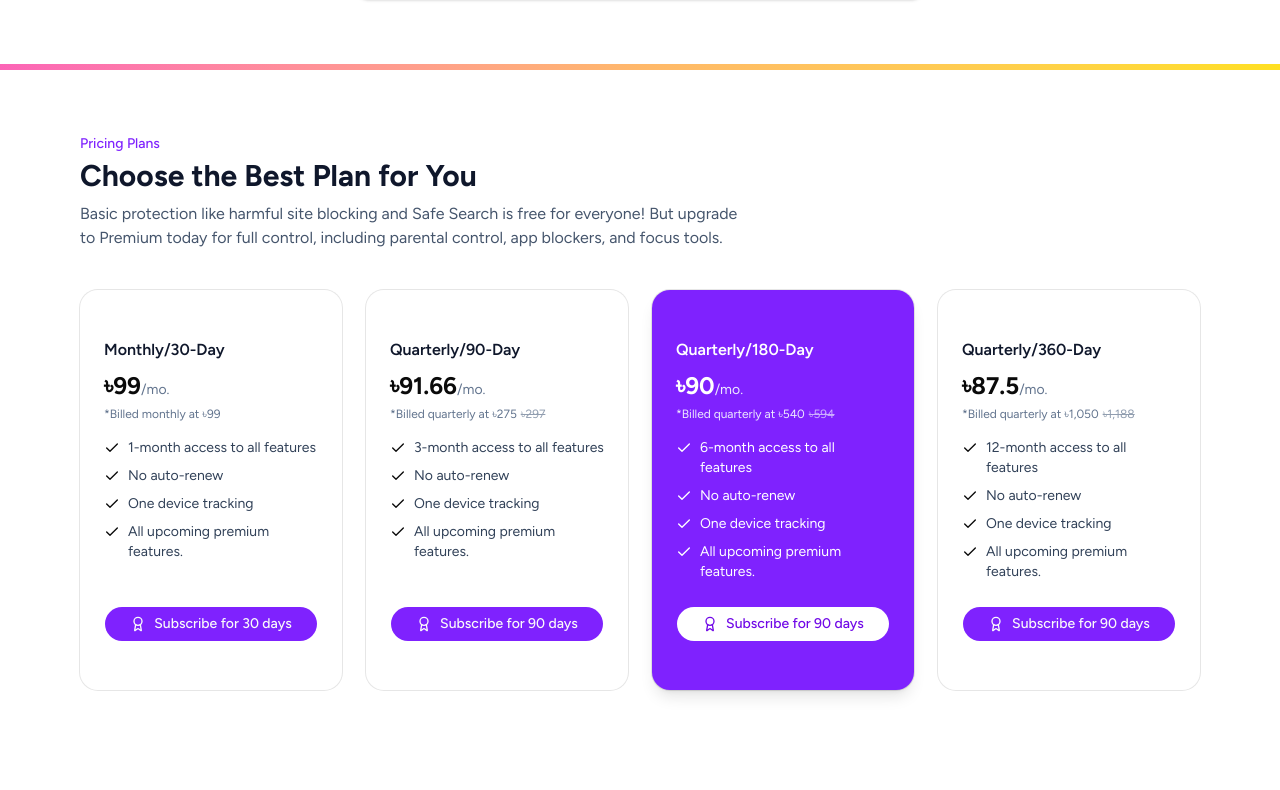
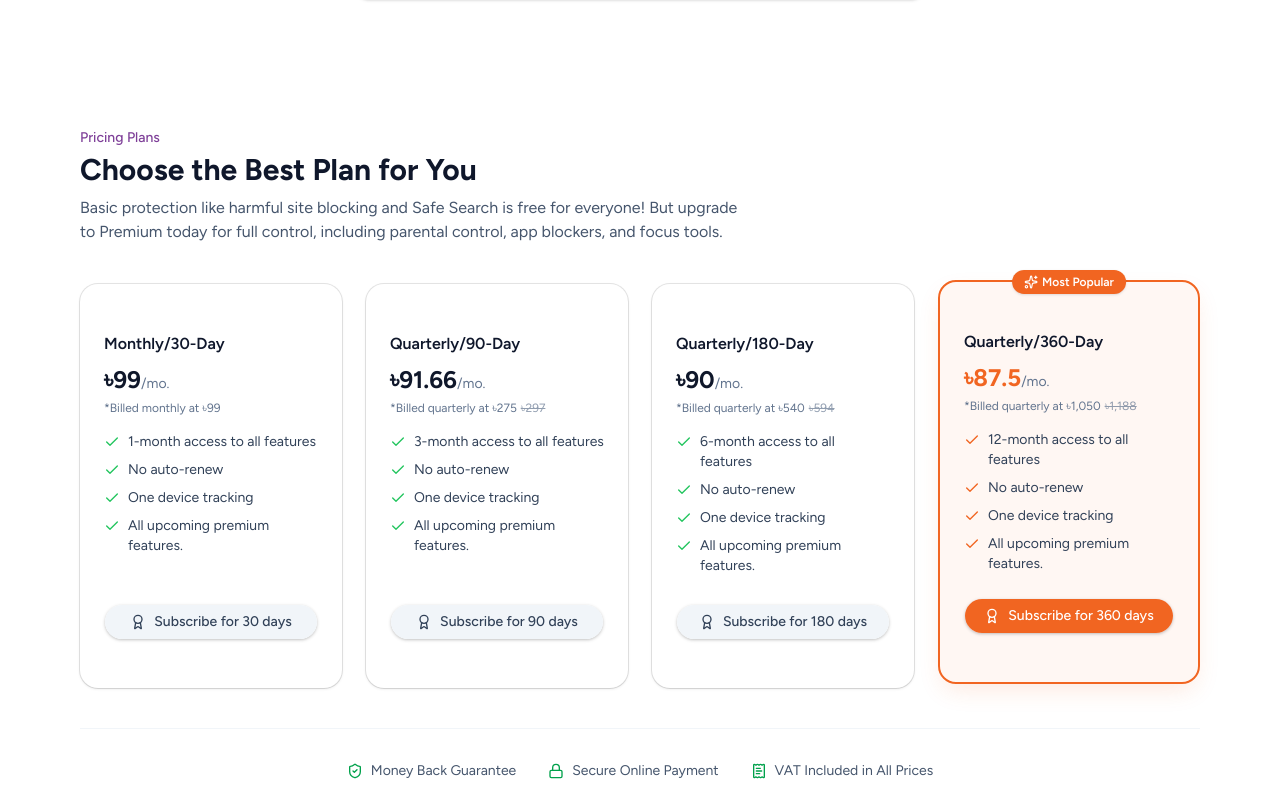
Before and after one commit to safetlyapp/safetly, a Next.js app: page / in a window 1280 px wide. Shown: the part 2170-2960 px from the top of the page. Built offline with nearby package versions, Linux system fonts and the light colour scheme.

Commit message:
[UPDATED ]pricing

```diff
--- a/src/components/home/Pricing.tsx
+++ b/src/components/home/Pricing.tsx
@@ -1,77 +1,96 @@
+"use client";
+
+import { useState } from "react";
 import { Button } from "@/components/ui/button";
 import { Card, CardContent } from "@/components/ui/card";
-import { Check, Award } from "lucide-react";
+import { Check, Award, Sparkles, ShieldCheck, Lock, ReceiptText } from "lucide-react";
 import { cn } from "@/lib/utils";
 
 const PLANS = [
   {
+    id: "monthly",
     name: "Monthly/30-Day",
     price: "৳99",
     per: "/mo.",
     billedNote: "*Billed monthly at ৳99",
     cta: "Subscribe for 30 days",
+    accent: "#F16521",
+    popular: false,
     features: [
       "1-month access to all features",
       "No auto-renew",
       "One device tracking",
       "All upcoming premium features.",
     ],
-    highlighted: false,
   },
   {
+    id: "quarterly-90",
     name: "Quarterly/90-Day",
     price: "৳91.66",
     per: "/mo.",
     billedNote: "*Billed quarterly at ৳275",
     strikeNote: "৳297",
     cta: "Subscribe for 90 days",
+    accent: "#00A14B",
+    popular: false,
     features: [
       "3-month access to all features",
       "No auto-renew",
       "One device tracking",
       "All upcoming premium features.",
     ],
-    highlighted: false,
   },
   {
+    id: "quarterly-180",
     name: "Quarterly/180-Day",
     price: "৳90",
     per: "/mo.",
     billedNote: "*Billed quarterly at ৳540",
     strikeNote: "৳594",
-    cta: "Subscribe for 90 days",
+    cta: "Subscribe for 180 days",
+    accent: "#7E3F98",
+    popular: false,
     features: [
       "6-month access to all features",
       "No auto-renew",
       "One device tracking",
       "All upcoming premium features.",
     ],
-    highlighted: true,
   },
   {
+    id: "quarterly-360",
     name: "Quarterly/360-Day",
     price: "৳87.5",
     per: "/mo.",
     billedNote: "*Billed quarterly at ৳1,050",
     strikeNote: "৳1,188",
-    cta: "Subscribe for 90 days",
+    cta: "Subscribe for 360 days",
+    accent: "#F16521",
+    popular: true,
     features: [
       "12-month access to all features",
       "No auto-renew",
       "One device tracking",
       "All upcoming premium features.",
     ],
-    highlighted: false,
   },
 ];
 
+const TRUST_BADGES = [
+  { icon: ShieldCheck, label: "Money Back Guarantee" },
+  { icon: Lock, label: "Secure Online Payment" },
+  { icon: ReceiptText, label: "VAT Included in All Prices" },
+];
+
 export default function Pricing() {
+  // Default selected: 360-Day
+  const [selectedId, setSelectedId] = useState("quarterly-360");
+
   return (
-    <section  id="pricing" className="relative overflow-hidden">
-      <div className="h-1.5 w-full bg-gradient-to-r from-pink-400 via-orange-300 to-yellow-300" />
+    <section id="pricing" className="relative overflow-hidden">
 
       <div className="mx-auto max-w-6xl px-4 py-16">
-        <p className="text-sm font-medium text-violet-600">Pricing Plans</p>
+        <p className="text-sm font-medium text-secondary">Pricing Plans</p>
         <h2 className="mt-1 text-2xl font-bold text-slate-900 md:text-3xl">
           Choose the Best Plan for You
         </h2>
@@ -82,44 +101,57 @@ export default function Pricing() {
         </p>
 
         <div className="mt-10 grid grid-cols-1 gap-6 sm:grid-cols-2 lg:grid-cols-4">
-          {PLANS.map((plan) => (
+          {PLANS.map((plan) => {
+            const isSelected = selectedId === plan.id;
+
+            return (
               <Card
-              key={plan.name}
+                key={plan.id}
+                onClick={() => setSelectedId(plan.id)}
+                style={
+                  isSelected
+                    ? {
+                        borderColor: plan.accent,
+                        backgroundColor: `${plan.accent}0D`,
+                        boxShadow: `0 10px 25px -5px ${plan.accent}26`,
+                      }
+                    : undefined
+                }
                 className={cn(
-                "relative flex flex-col",
-                plan.highlighted
-                  ? "border-violet-600 bg-violet-600 text-white shadow-lg"
-                  : "border-slate-200"
+                  "relative flex cursor-pointer flex-col overflow-visible transition-all duration-300",
+                  isSelected
+                    ? "border-2 -translate-y-1"
+                    : "border-slate-200 shadow-sm hover:-translate-y-0.5 hover:shadow-md hover:border-slate-300"
                 )}
               >
+                {plan.popular && (
+                  <span
+                    style={{
+                      backgroundColor: isSelected ? plan.accent : "#94A3B8",
+                    }}
+                    className="absolute -top-3 left-1/2 inline-flex -translate-x-1/2 items-center gap-1 rounded-full px-3 py-1 text-xs font-semibold text-white shadow-sm transition-colors duration-300"
+                  >
+                    <Sparkles className="h-3.5 w-3.5" />
+                    Most Popular
+                  </span>
+                )}
+
                 <CardContent className="flex flex-1 flex-col p-6">
-                <h3
-                  className={cn(
-                    "text-base font-semibold",
-                    plan.highlighted ? "text-white" : "text-slate-900"
-                  )}
-                >
+                  <h3 className="text-base font-semibold text-slate-900">
                     {plan.name}
                   </h3>
 
                   <p className="mt-2">
-                  <span className="text-2xl font-bold">{plan.price}</span>
                     <span
-                    className={cn(
-                      "text-sm",
-                      plan.highlighted ? "text-violet-100" : "text-slate-500"
-                    )}
+                      className="text-2xl font-bold transition-colors duration-300"
+                      style={{ color: isSelected ? plan.accent : "#0F172A" }}
                     >
-                    {plan.per}
+                      {plan.price}
                     </span>
+                    <span className="text-sm text-slate-500">{plan.per}</span>
                   </p>
 
-                <p
-                  className={cn(
-                    "mt-1 text-xs",
-                    plan.highlighted ? "text-violet-100" : "text-slate-500"
-                  )}
-                >
+                  <p className="mt-1 text-xs text-slate-500">
                     {plan.billedNote}
                     {plan.strikeNote && (
                       <span className="ml-1 line-through opacity-70">
@@ -130,25 +162,36 @@ export default function Pricing() {
 
                   <ul className="mt-4 flex-1 space-y-2">
                     {plan.features.map((feature) => (
-                    <li key={feature} className="flex items-start gap-2 text-sm">
-                      <Check className="mt-0.5 h-4 w-4 shrink-0" />
-                      <span
-                        className={
-                          plan.highlighted ? "text-white" : "text-slate-700"
-                        }
+                      <li
+                        key={feature}
+                        className="flex items-start gap-2 text-sm"
                       >
-                        {feature}
-                      </span>
+                        <Check
+                          className="mt-0.5 h-4 w-4 shrink-0"
+                          style={{
+                            color: isSelected ? plan.accent : "#22C55E",
+                          }}
+                        />
+                        <span className="text-slate-700">{feature}</span>
                       </li>
                     ))}
                   </ul>
 
                   <Button
+                    onClick={(e) => {
+                      e.stopPropagation();
+                      setSelectedId(plan.id);
+                    }}
+                    style={
+                      isSelected
+                        ? { backgroundColor: plan.accent, color: "#fff" }
+                        : undefined
+                    }
                     className={cn(
-                    "mt-6 gap-2",
-                    plan.highlighted
-                      ? "bg-white text-violet-700 hover:bg-violet-50"
-                      : "bg-violet-600 hover:bg-violet-700"
+                      "mt-6 gap-2 shadow-sm transition-all duration-200 hover:-translate-y-0.5 hover:shadow-lg",
+                      isSelected
+                        ? "hover:opacity-90"
+                        : "bg-slate-100 text-slate-700 hover:bg-slate-200"
                     )}
                   >
                     <Award className="h-4 w-4" />
@@ -156,6 +199,20 @@ export default function Pricing() {
                   </Button>
                 </CardContent>
               </Card>
+            );
+          })}
+        </div>
+
+        {/* Trust badges */}
+        <div className="mt-10 flex flex-col items-center justify-center gap-4 border-t border-slate-100 pt-8 sm:flex-row sm:gap-8">
+          {TRUST_BADGES.map(({ icon: Icon, label }) => (
+            <div
+              key={label}
+              className="flex items-center gap-2 text-sm text-slate-600"
+            >
+              <Icon className="h-4 w-4 text-success" />
+              <span>{label}</span>
+            </div>
           ))}
         </div>
       </div>
```
Lines whose indentation alone changed are shown as unchanged.
